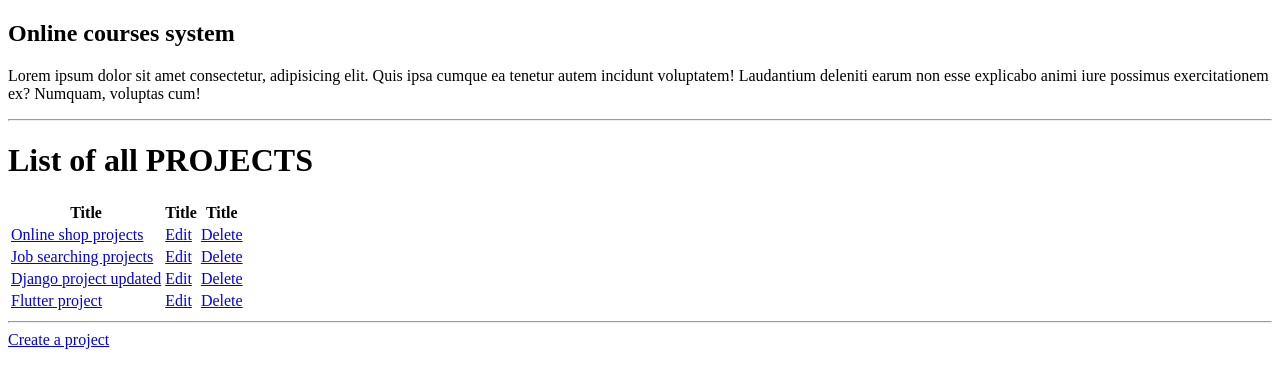
After one commit to Aitenir1/AitenirJobSearch, a Django app: page / in a window 1280 px wide. The commit adds this page. Shown: the top 388 px of the page. Run offline with Django 4.2, Linux system fonts and the light colour scheme; data comes from the database, SQL or seed files in the repository; both versions use the stored data as it was after the commit.

Commit message:
CRUD operations

```diff
--- a/AitenirJobSearch/urls.py
+++ b/AitenirJobSearch/urls.py
@@ -18,5 +18,5 @@ from django.urls import path, include
 
 urlpatterns = [
     path('admin', admin.site.urls),
-    path('course', include('projects.urls'))
+    path('', include('projects.urls'))
 ]
--- a/projects/models.py
+++ b/projects/models.py
@@ -7,9 +7,13 @@ class Project(models.Model):
     description = models.TextField(blank=True, null=True)
     created_date = models.DateTimeField(auto_now_add=True)
     id = models.UUIDField(primary_key=True, default=uuid.uuid4, editable=False)
+    tags = models.ManyToManyField('Tag')
 
     def __str__(self) -> str:
-        return self.title
+        return f"-------> {self.title}"
+
+    # def __repr__(self) -> str:
+    #     return self.title
 
 class Review(models.Model):
     VOTES = (
@@ -33,3 +37,6 @@ class Tag(models.Model):
 
     def __str__(self) -> str:
         return self.name
+
+    def __repr__(self) -> str:
+        return self.name
--- a/projects/urls.py
+++ b/projects/urls.py
@@ -3,6 +3,29 @@ from django.urls import path
 from . import views
 # Create your views here.
 urlpatterns = [
-    path('<int:pk>', views.index),
-    path('all', views.allcourses)
+    path(
+        route="",
+        view=views.projects,
+        name="projects",
+    ),
+    path(
+        route="project/<str:pi>",
+        view=views.project_detail,
+        name="project-detail",
+    ),
+    path(
+        route="project-create",
+        view=views.project_create,
+        name="project-create",
+    ),
+    path(
+        route="project-edit/<str:pi>",
+        view=views.project_edit,
+        name="project-edit",
+    ),
+    path(
+        route='project-delete/<str:pi>',
+        view=views.project_delete,
+        name="project-delete",
+    ),
 ]
--- a/projects/views.py
+++ b/projects/views.py
@@ -1,54 +1,77 @@
 from django.http import HttpResponse
-from django.shortcuts import render
+from django.shortcuts import render, redirect
+from .models import Project
+from .Forms import ProjectForm
 
-courses = [
-    {
-        "id": 1,
-        "courseName": "Web programming",
-        "department": "Applied Mathematics",
-        "teacher": "Zhavlon Khamidov",
-        "progress": 50,
-    },
-    {
-        "id": 2,
-        "courseName": "Calculus III",
-        "department": "Applied Mathematics",
-        "teacher": "Hussein Chebsi",
-        "progress": 40,
-    },
-    {
-        "id": 3,
-        "courseName": "Russian language II",
-        "department": "Common Courses",
-        "teacher": "Olga Sergeeva",
-        "progress": 60,
-    },
-    {
-        "id": 4,
-        "courseName": "Linear algebra II",
-        "department": "Applied Mathematics",
-        "teacher": "Remudin Mekuria",
-        "progress": 30,
-    },
-    {
-        "id": 5,
-        "courseName": "Introduction to programming",
-        "department": "Applied Mathematics",
-        "teacher": "Zhumaniiaz Mamataliev",
-        "progress": 70,
-    },
-]
 
-def index(request, pk):
-    print(pk, type(pk))
-    try:
-        course = [i for i in courses if i["id"] == pk][0]
-    except:
-        course = None
+def projects(request):
+    all_projects = Project.objects.all()
 
-    print(course)
-    return render(request, "main.html", context={"course": course})
+    return render(
+        request=request,
+        template_name="projects.html",
+        context={"projects": all_projects}
+    )
 
-def allcourses(request):
-    print("hello, world")
-    return render(request, 'base.html', context={"courses": courses})
+def project_detail(request, pi):
+    project = Project.objects.get(id=pi)
+
+    # print(project)
+
+    return render(
+        request=request,
+        template_name="project-detail.html",
+        context={"project": project}
+    )
+
+def project_create(request):
+    form = ProjectForm()
+
+    if request.method == "POST":
+        project = ProjectForm(request.POST)
+        if project.is_valid():
+            project.save()
+            return redirect("projects")
+
+    return render(
+        request=request,
+        template_name="project-form.html",
+        context={"form": form}
+    )
+
+def project_edit(request, pi):
+    project = Project.objects.get(id=pi)
+    project_form = ProjectForm(
+        instance=project
+    )
+
+    if request.method == "POST":
+        updated_project = ProjectForm(
+            data=request.POST,
+            instance=project,
+        )
+
+        if updated_project.is_valid():
+            updated_project.save()
+            return redirect("projects")
+
+    return render(
+        request=request,
+        template_name="project-edit.html",
+        context={"form": project_form}
+    )
+
+def project_delete(request, pi):
+
+    print(f"(>>>>>>>>>>>>>>>>>>>>>>>>>>request method: {request.method}")
+    if request.method == "POST":
+        print("========================================> ")
+        project = Project.objects.get(id=pi)
+        project.delete()
+
+        return redirect("projects")
+
+    return render(
+        request=request,
+        template_name="project-delete.html"
+    )
--- a/requirements.txt
+++ b/requirements.txt
@@ -3,3 +3,9 @@ Django==3.2.16
 pytz==2022.7.1
 sqlparse==0.4.3
 typing_extensions==4.4.0
+
+Name Surname
+Full name of the Internship company/school ( English)
+Full name of the Internship company/school ( Russian)
+Internship Advisor name surname(English)
+Advisor's Contact number
--- a/templates/main.html
+++ b/templates/main.html
@@ -7,20 +7,9 @@
     <title>First projects on django</title>
 </head>
 <body>
-    {% extends 'course.html' %}
     {% include 'header.html' %}
-
-    {% block courseName %}
-        {{course.courseName}}
-    {% endblock %}
-
-    {% block department %}
-        {{course.department}}
-    {% endblock %}
-
-    {% block teacher %}
-        {{course.teacher}}
-    {% endblock %}
-
+    {% block content %}
+    <p> Block Content </p>
+    {% endblock content %}
 </body>
 </html>
--- /dev/null
+++ b/templates/projects.html
@@ -0,0 +1,26 @@
+{% extends 'main.html' %}
+
+{% block content %}
+
+<h1>List of all PROJECTS</h1>
+
+<table>
+    <tr>
+        <th>Title</th>
+        <th>Title</th>
+        <th>Title</th>
+    </tr>
+    {% for project in projects %}
+    <tr>
+        <td><a href="{% url 'project-detail' project.id %}">{{ project.title }}</a></td>
+        <td><a href="{% url 'project-edit' project.id %}">Edit</a></td>
+        <td><a href="{% url 'project-delete' project.id %}">Delete</a></td>
+    </tr>
+    {% endfor %}
+</table>
+
+<hr>
+
+<a href="{% url 'project-create' %}">Create a project</a>
+
+{% endblock %}
```
Also changed, not shown: projects/Forms.py (added, +7 -0 lines), templates/base.html (deleted, +0 -16 lines), templates/course.html (deleted, +0 -12 lines), templates/project-delete.html (added, +12 -0 lines), templates/project-detail.html (added, +8 -0 lines), templates/project-edit.html (added, +21 -0 lines), templates/project-form.html (added, +21 -0 lines), db.sqlite3, projects/migrations/0004_project_tags.py (added).
